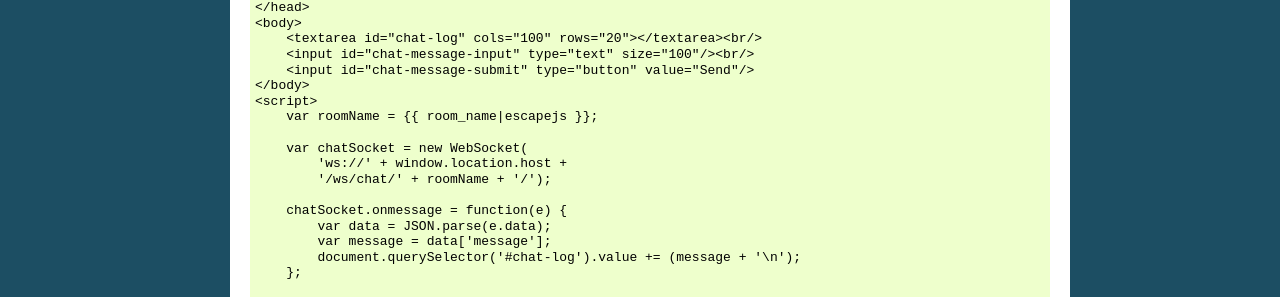
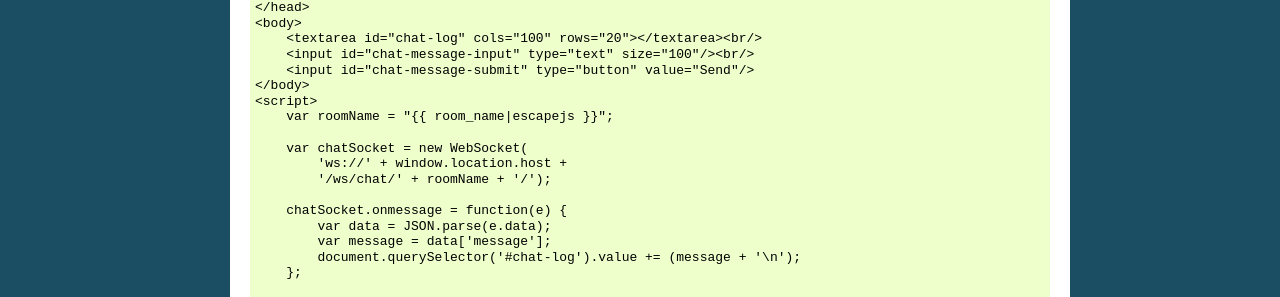
Before and after one commit to phillipchain/DjangoChannels, a Sphinx documentation site: the page built from docs/tutorial/part_2.rst, in a window 1280 px wide and 1400 px high. Shown: the part 573-870 px from the top of the window. Built offline with Sphinx 7.4.7, drawn with Linux system fonts in a browser that asks for light colours; some of the changed text lies outside the part shown.

```diff
--- a/docs/tutorial/part_2.rst
+++ b/docs/tutorial/part_2.rst
@@ -38,7 +38,7 @@ Create the view template for the room view in ``chat/templates/chat/room.html``:
         <input id="chat-message-submit" type="button" value="Send"/>
     </body>
     <script>
-        var roomName = {{ room_name|escapejs }};
+        var roomName = "{{ room_name|escapejs }}";
 
         var chatSocket = new WebSocket(
             'ws://' + window.location.host +
```
